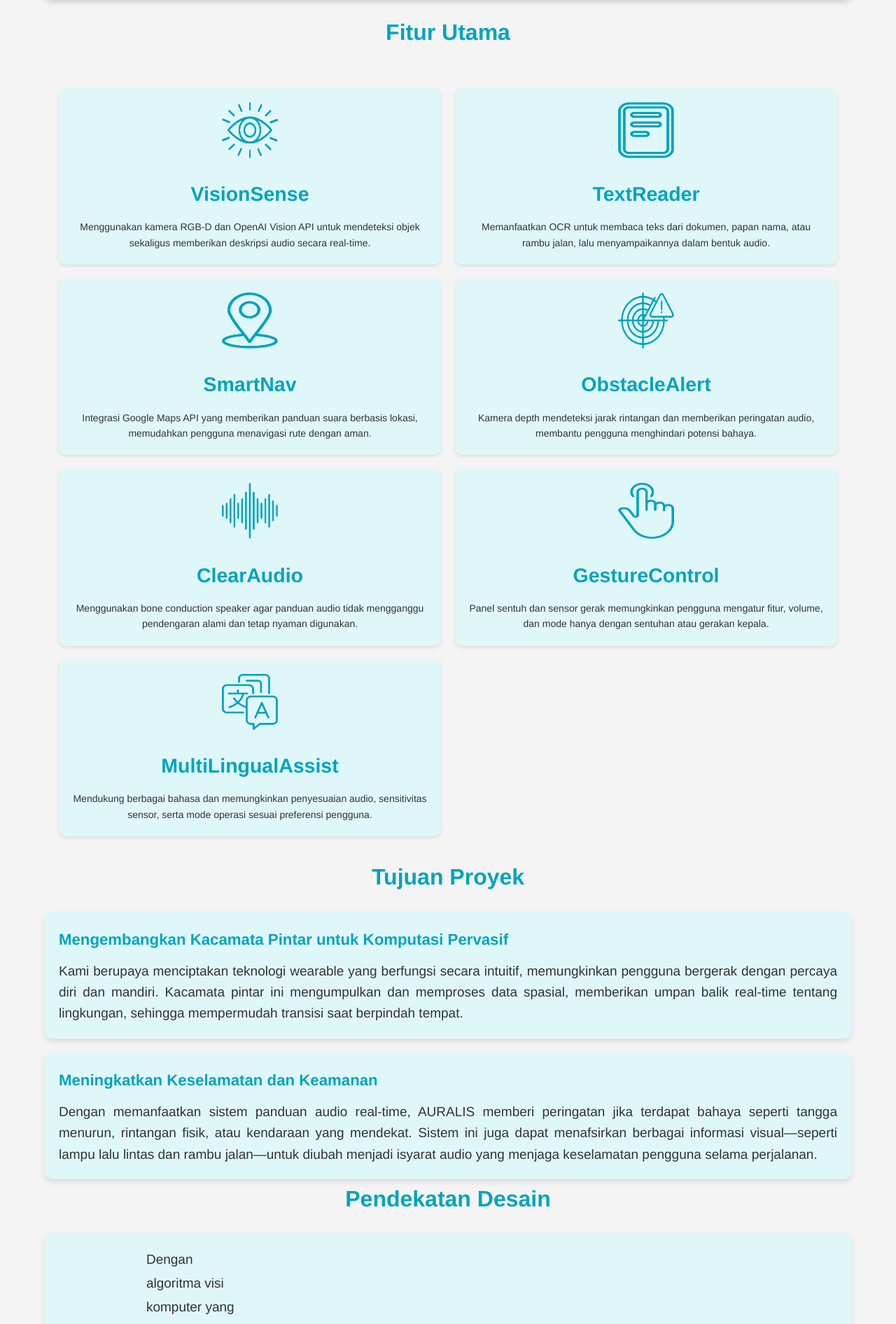
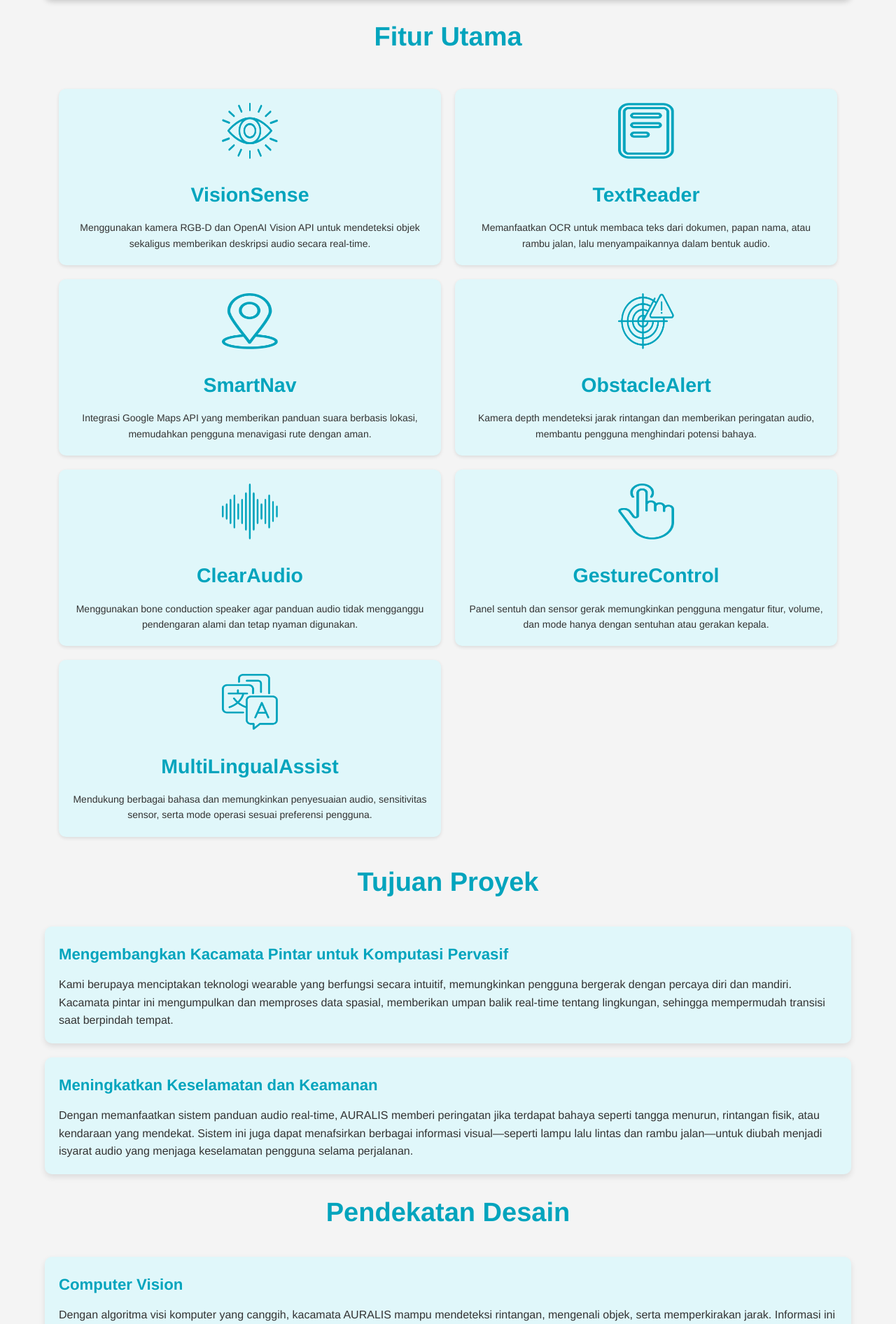
Before and after one commit to wahyu-02/auralis, a Jekyll site: the page built from index.markdown, in a window 1280 px wide. Shown: the part 927-2819 px from the top of the page at 70% size. Built offline with Jekyll 4.4.1, drawn with Linux system fonts in a browser that asks for light colours.

Commit message:
Update main.css

```diff
--- a/assets/css/main.css
+++ b/assets/css/main.css
@@ -182,65 +182,46 @@
 }
 
 
-.section-heading h1 {
-  text-align: center;
-  margin-bottom: 20px;
-  color: #02a4bd;
-  font-size: 2rem;
-}
-
-.goal-container {
-  display: flex;
-  flex-direction: column;
-  gap: 20px;
+.section-heading h2{
+	border-radius: 10px;
+    background-color: #02a4bd; /* Deep blue background for header */
+    color: #f4f4f4;
+	margin: 10px auto;
+    text-align: center;
+	box-shadow: 0 2px 5px rgba(0,0,0,0.1); /* Subtle shadow for depth */
 }
 
 .goal {
-  display: flex;
-  flex-direction: row;
-  align-items: center;
-  gap: 20px;
-  background-color: #e0f7fa;
+  background-color: #e0f7fa; /* Light blue for a clean look */
   padding: 20px;
+  margin: 20px 0;
   border-radius: 10px;
-  box-shadow: 0 4px 8px rgba(0, 0, 0, 0.1);
+  box-shadow: 0 4px 8px rgba(0,0,0,0.1); /* Subtle shadow for depth */
 }
 
-.goal-image {
-  max-width: 90px; /* Batas ukuran gambar */
-  height: auto;
-  border-radius: 10px;
-  flex-shrink: 0; /* Pastikan gambar tidak menyusut */
+.goal h3 {
+  color: #02a4bd; /* Dark blue for headers to maintain consistency */
 }
 
-.goal-content {
-  flex: 1; /* Berikan teks ruang lebih besar */
+.goal p {
+  font-size: 16px; /* Slightly larger text for readability */
+  color: #333;
+  line-height: 1.6;
 }
 
-.goal-content h3 {
-  color: #02a4bd;
-  margin-bottom: 10px;
+.about-image {
+  max-width: 100%; /* Full-width images within the container */
+  display: block;
+  margin-top: 20px; /* Space above the image */
 }
 
-.goal-content p {
-  color: #333;
-  line-height: 1.6;
-  text-align: justify;
-}
-
-@media (max-width: 500px) {
+@media (max-width: 768px) {
   .goal {
-    flex-direction: column; /* Ubah jadi vertikal di perangkat kecil */
-    text-align: center;
+    padding: 15px;
   }
 
-  .goal-image {
-    margin-bottom: 10px;
-    max-width: 100%;
-  }
-
-  .goal-content {
-    text-align: justify;
+  .section-heading {
+    padding: px;
   }
 }
 
```
